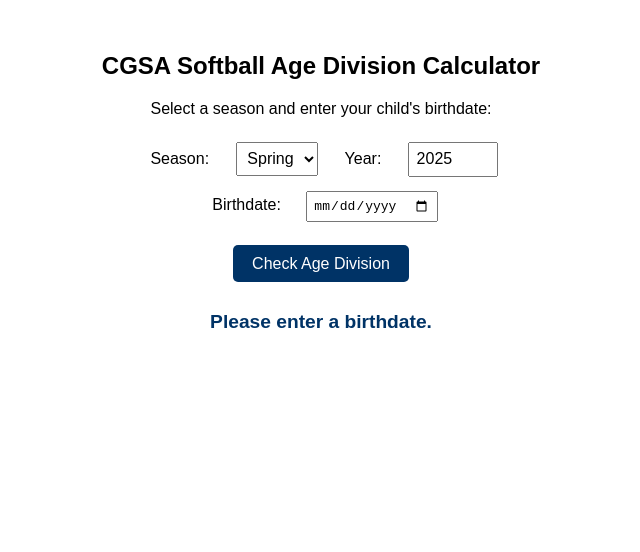
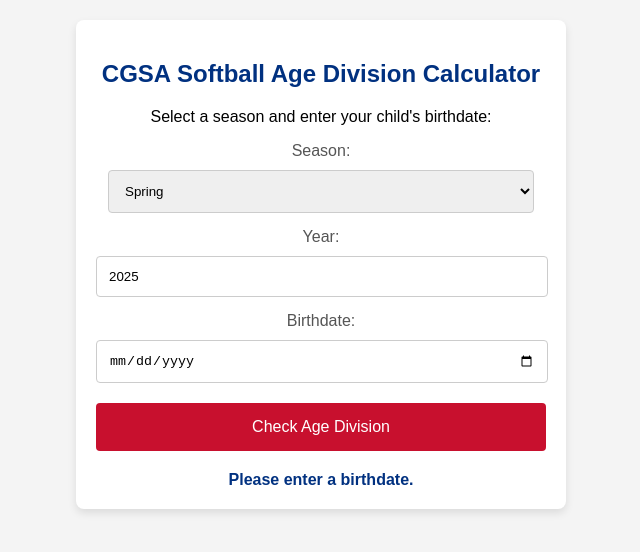
Before and after one commit to AJCoy/softball-age-calculator, a plain HTML site: page index.html in a window 1280 px wide. Both pictures are taken after a click on the button "Check Age Division". Shown: the whole page, without its empty margins (319-959 px from the left). Drawn offline with Linux system fonts and the light colour scheme.

Commit message:
Update index.html
Updated Style and Logic, to give users a better response and age groups should now fall in correct order.

```diff
--- a/index.html
+++ b/index.html
@@ -1,107 +1,124 @@
 <!DOCTYPE html>
 <html lang="en">
 <head>
-  <meta charset="UTF-8" />
-  <meta name="viewport" content="width=device-width, initial-scale=1.0"/>
+    <meta charset="UTF-8">
+    <meta name="viewport" content="width=device-width, initial-scale=1.0">
     <title>CGSA Softball Age Division Calculator</title>
     <style>
-    body {
-      font-family: Arial, sans-serif;
-      padding: 2em;
-      max-width: 600px;
-      margin: auto;
+      body, html {
+        height: 100%;
+        margin: 0;
+        font-family: 'Arial', sans-serif;
+        background-color: #f4f4f4;
+      }
+      .container {
+        max-width: 450px;
+        margin: 20px auto;
+        padding: 20px;
+        background-color: #fff;
+        border-radius: 8px;
+        box-shadow: 0 4px 8px rgba(0,0,0,0.1);
         text-align: center;
       }
-    label, select, input {
-      font-size: 1em;
-      margin: 0.5em;
-      padding: 0.4em;
+      h2 {
+        color: #013180;
+      }
+      label {
+        color: #555;
+        font-size: 16px;
+        margin: 15px 0 5px;
+        display: block;
+      }
+      select, input[type="date"], input[type="number"] {
+        width: calc(100% - 24px);
+        padding: 12px;
+        border-radius: 4px;
+        border: 1px solid #ccc;
+        margin-top: 5px;
       }
       button {
-      margin-top: 1em;
-      padding: 0.6em 1.2em;
-      font-size: 1em;
-      background-color: #003366;
+        width: 100%;
+        background-color: #C8102E;
         color: white;
+        padding: 15px;
+        font-size: 16px;
         border: none;
-      border-radius: 5px;
+        border-radius: 4px;
         cursor: pointer;
+        margin-top: 20px;
       }
-    .result {
-      margin-top: 1.5em;
+      button:hover {
+        background-color: #b00e26;
+      }
+      #result {
+        margin-top: 20px;
+        color: #013180;
         font-weight: bold;
-      font-size: 1.2em;
-      color: #003366;
       }
     </style>
 </head>
 <body>
+  <div class="container">
     <h2>CGSA Softball Age Division Calculator</h2>
     <p>Select a season and enter your child's birthdate:</p>
-
     <label for="season">Season:</label>
     <select id="season">
       <option value="Spring">Spring</option>
       <option value="Fall">Fall</option>
     </select>
-
     <label for="year">Year:</label>
-  <input type="number" id="year" min="2020" max="2100" value="2025" />
-
-  <br>
-
+    <input type="number" id="year" min="2020" max="2100" value="2025">
     <label for="birthdate">Birthdate:</label>
-  <input type="date" id="birthdate" />
-
-  <br>
-
+    <input type="date" id="birthdate">
     <button onclick="calculateDivision()">Check Age Division</button>
-
-  <div class="result" id="result"></div>
-
+    <div id="result"></div>
+  </div>
   <script>
     function calculateDivision() {
       const season = document.getElementById("season").value;
-      const seasonYear = parseInt(document.getElementById("year").value);
-      const birthdateInput = document.getElementById("birthdate").value;
-      const result = document.getElementById("result");
+      const year = parseInt(document.getElementById("year").value);
+      const birthdateStr = document.getElementById("birthdate").value;
 
-      if (!birthdateInput) {
-        result.textContent = "Please enter a birthdate.";
+      if (!birthdateStr) {
+        document.getElementById("result").textContent = "Please enter a birthdate.";
         return;
       }
 
-      const birthdate = new Date(birthdateInput);
-      const cutoff = new Date(`${seasonYear}-08-31`);
-      let age = cutoff.getFullYear() - birthdate.getFullYear();
+      const birthdate = new Date(birthdateStr);
+      let cutoffYear = season === "Fall" ? year : year - 1;
+      const cutoffDate = new Date(`${cutoffYear}-08-31`);
 
-      if (
-        birthdate.getMonth() > cutoff.getMonth() ||
-        (birthdate.getMonth() === cutoff.getMonth() && birthdate.getDate() > cutoff.getDate())
-      ) {
+      let age = cutoffDate.getFullYear() - birthdate.getFullYear();
+      if (birthdate > new Date(cutoffDate.getFullYear(), 7, 31)) {
         age--;
       }
 
-      let division = "";
+      let division;
+let message;
+
 if (age < 4) {
-        division = "Player does not meet age requirments for CGSA divisions";
+  division = null;
+  message = `For the ${season} ${year} season, the player is not eligible (must be at least 4 years old).`;
 } else if (age <= 6) {
-        division = "your child will be in the 6U division.";
+  division = "6U";
 } else if (age <= 8) {
-        division = "your child will be in the 8U division.";
+  division = "8U";
 } else if (age <= 10) {
-        division = "your child will be in the 10U division.";
+  division = "10U";
 } else if (age <= 12) {
-        division = "your child will be in the 12U division.";
-      } else if (age <= 14) {
-        division = "your child will be in the 14U division.";
+  division = "12U";
 } else if (age <= 15) {
-        division = "your child will be in the 15U division.";
+  division = "15U";
 } else {
-        division = "Player does not meet age requirments for CGSA divisions";
+  division = null;
+  message = `For the ${season} ${year} season, the player is not eligible (must be 15 or younger).`;
 }
 
-      result.textContent = `For the ${season} ${seasonYear} season, ${division}`;
+if (division) {
+  message = `For the ${season} ${year} season, the player will be in: ${division}`;
+}
+
+document.getElementById("result").textContent = message;
     }
   </script>
 </body>
```
Lines whose indentation alone changed are shown as unchanged.
